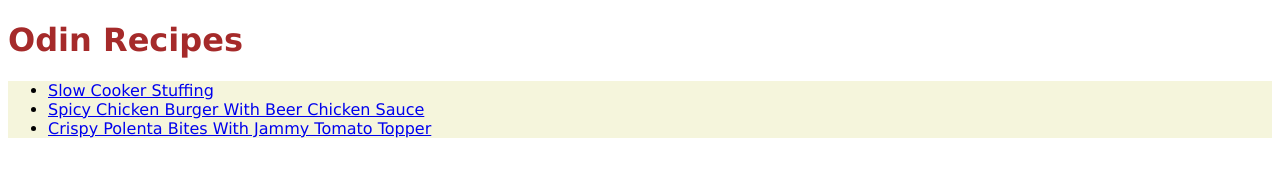
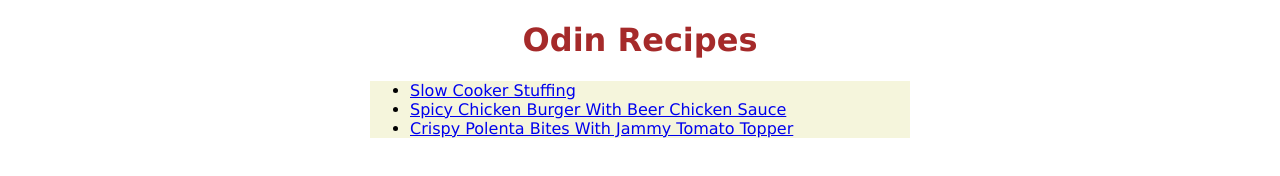
Before and after one commit to Matthew-Lin-02/odin-recipes, a plain HTML site: page index.html in a window 1280 px wide. Drawn offline with Linux system fonts and the light colour scheme.

Commit message:
centered

```diff
--- a/index.html
+++ b/index.html
@@ -8,7 +8,7 @@
 </head>
 <body>
     <h1>Odin Recipes</h1>
-    <ul>
+    <ul class="centered">
         <li><a href="./recipes/slow-cooker-stuffing.html">Slow Cooker Stuffing</a>        </li>
         <li><a href="./recipes/spicy-chicken-burger-with-beer-cheese-sauce.html">Spicy Chicken Burger With Beer Chicken Sauce</a></li>
         <li><a href="./recipes/crispy-polenta-bites-with-jammy-tomato-topper.html">Crispy Polenta Bites With Jammy Tomato Topper</a></li>
--- a/styles.css
+++ b/styles.css
@@ -3,9 +3,14 @@
 }
 
 h1{
+    text-align: center;
     color:brown;
 }
 
+img{
+    display: block;
+    margin:0 auto;
+}
 h2{
     background-color: azure;
 }
@@ -13,3 +18,7 @@ h2{
 ul, ol{
     background-color: beige;
 }
+.centered{
+    width: 500px;
+    margin: 0 auto;
+}
```
